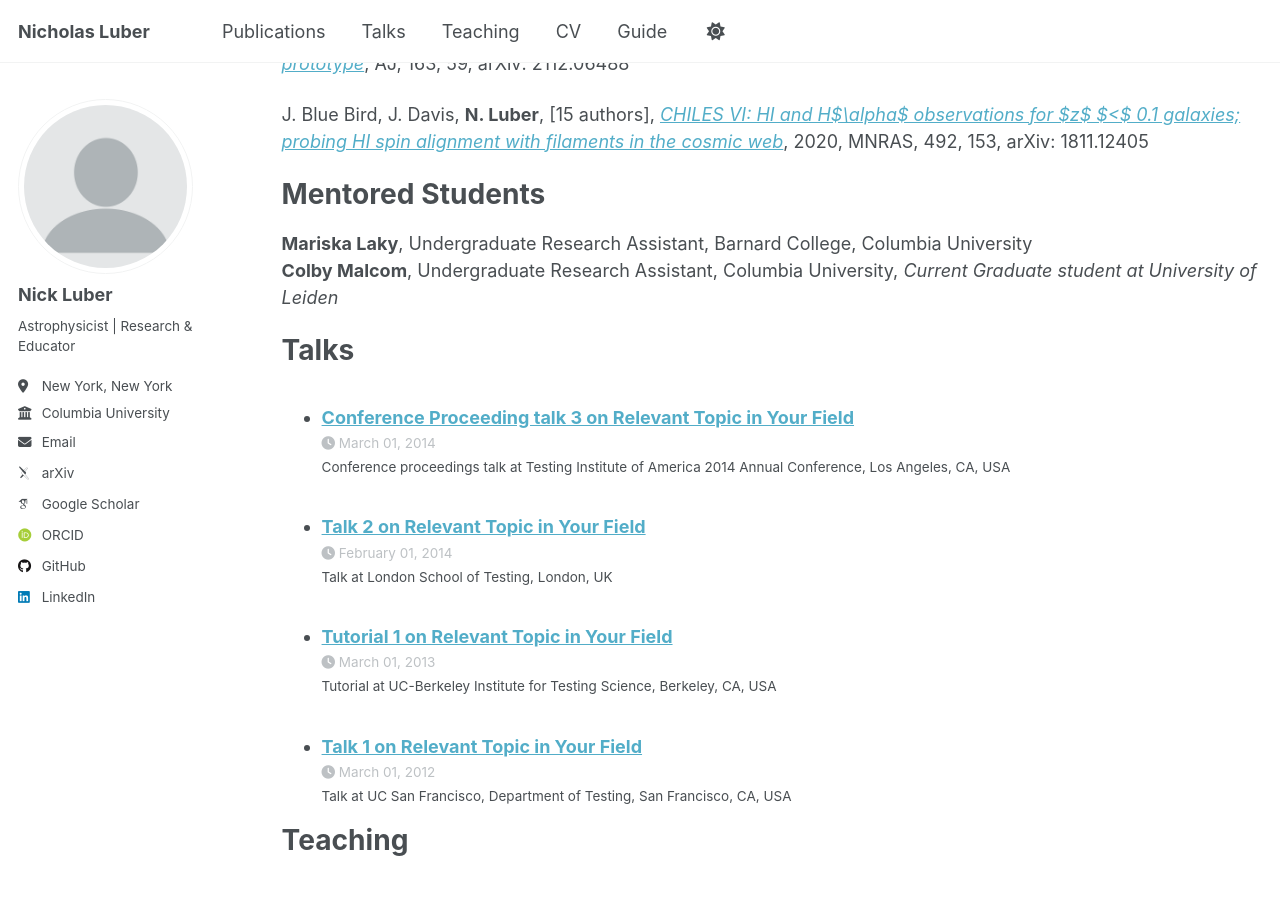
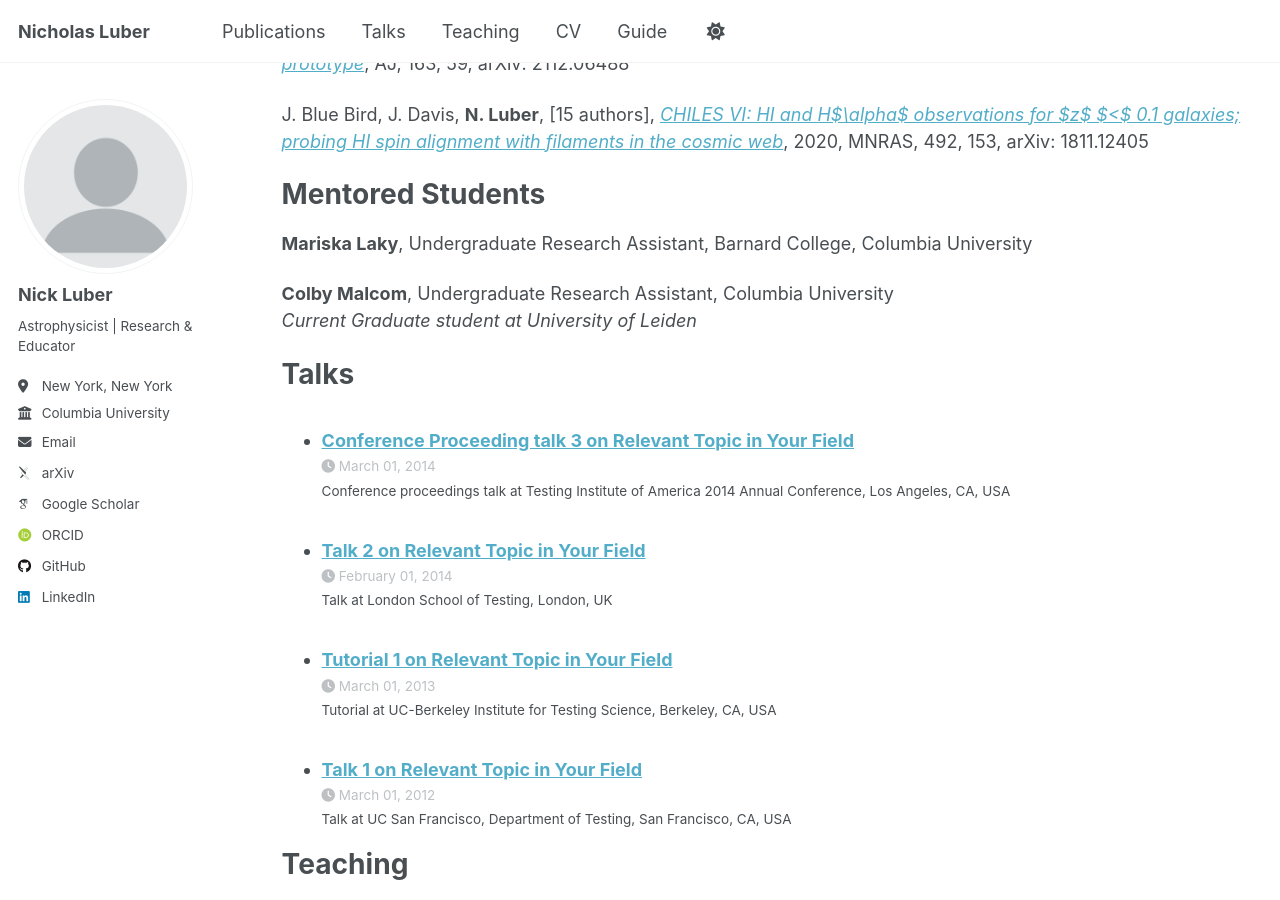
Before and after one commit to nicholasluber/nicholasluber.github.io, a Jekyll site: the page built from _pages/cv.md, in a window 1280 px wide and 900 px high, scrolled down 2298 px. Built offline with Jekyll 4.4.1, drawn with Linux system fonts in a browser that asks for light colours; some web fonts are replaced; a script that is not in the unit is left out.

Commit message:
Update cv.md

```diff
--- a/_pages/cv.md
+++ b/_pages/cv.md
@@ -85,7 +85,9 @@ J. Blue Bird, J. Davis, **N. Luber**, \[15 authors\], [*CHILES VI: HI and H$\alp
 Mentored Students
 ======
 **Mariska Laky**, Undergraduate Research Assistant, Barnard College, Columbia University
-**Colby Malcom**, Undergraduate Research Assistant, Columbia University, *Current Graduate student at University of Leiden*
+
+**Colby Malcom**, Undergraduate Research Assistant, Columbia University
+*Current Graduate student at University of Leiden*
 
 Talks
 ======
```
